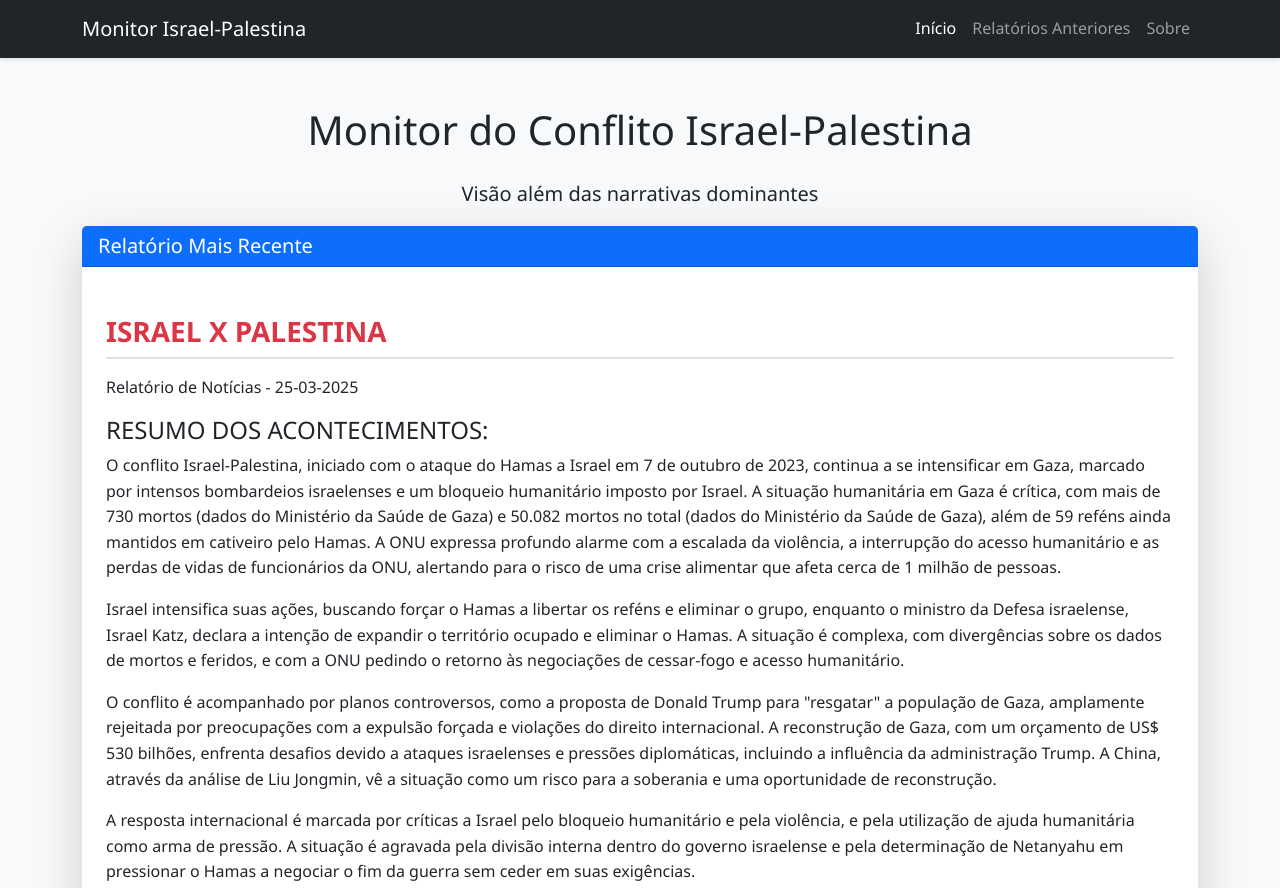
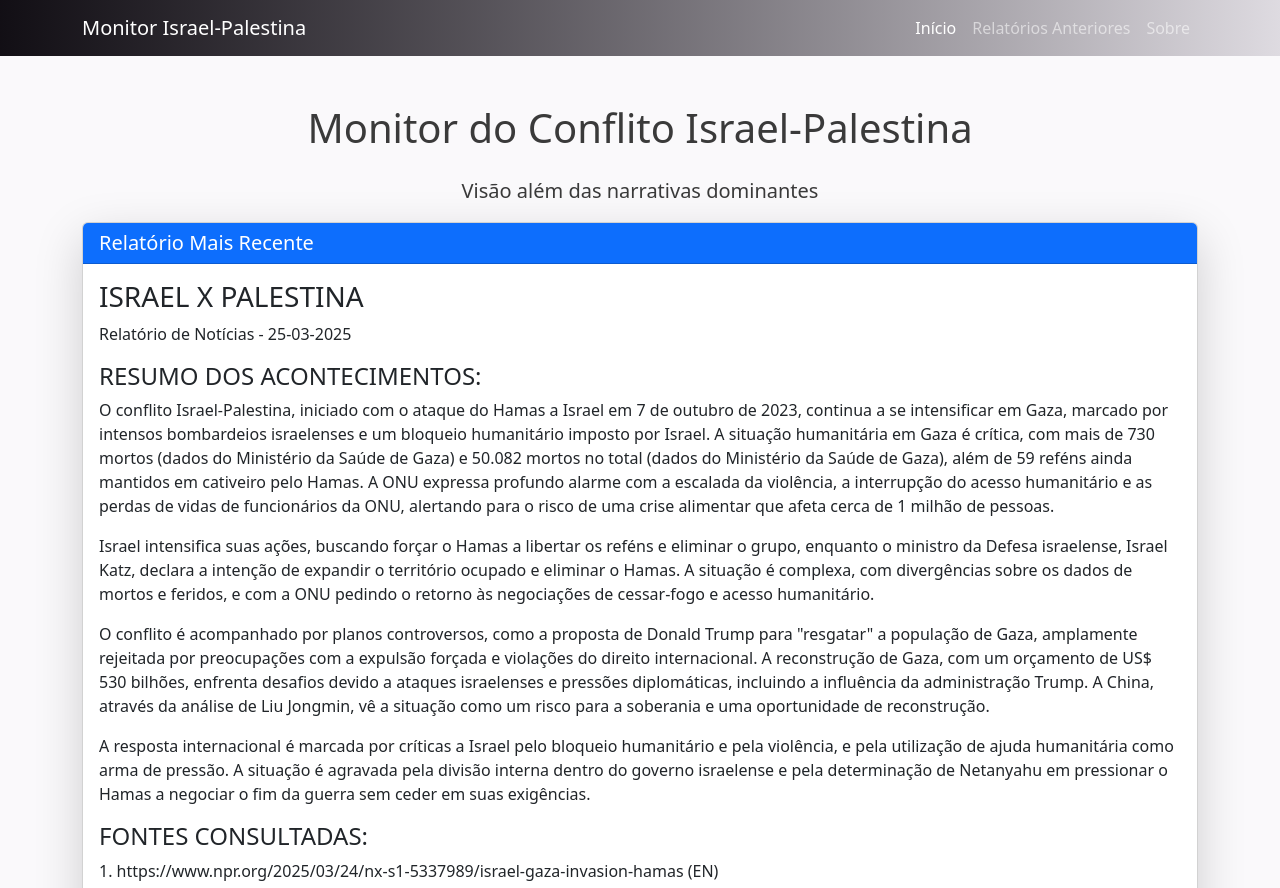
Before and after one commit to RaulCN/monitor_de_noticias_Israel_x_Palestina, a plain HTML site: page index.html in a window 1280 px wide. Shown: the top 888 px of the page. Drawn offline with nearby package versions, Linux system fonts and the light colour scheme; no server answers.

Commit message:
Update styles.css

```diff
--- a/styles.css
+++ b/styles.css
@@ -1,39 +1,31 @@
-/* Estilos gerais */
-body {
-  font-family: 'Segoe UI', Tahoma, Geneva, Verdana, sans-serif;
-  background-color: #f8f9fa;
-  line-height: 1.6;
+:root {
+  /* PALETA CIENTÍFICA */
+  --cor-primaria: #5A4A68;    /* Roxo dominante */
+  --cor-secundaria: #D4A373;  /* Dourado */
+  --cor-terciaria: #6B8C74;   /* Verde-cinza */
+
+  --neutro-escuro: #3A3A3A;
+  --neutro-medio: #7A6B89;
+  --neutro-claro: #D1C7D9;
+  --fundo: #FAF9FB;
 }
 
-/* Navegação */
-.navbar {
-  margin-bottom: 20px;
-  box-shadow: 0 2px 4px rgba(0, 0, 0, 0.1);
+/* APLICAÇÃO */
+body {
+  background: var(--fundo);
+  color: var(--neutro-escuro);
 }
 
-/* Cards */
-.card {
-  border: none;
-  box-shadow: 0 1px 3px rgba(0, 0, 0, 0.1);
-  transition: transform 0.2s;
+.navbar {
+  background: linear-gradient(
+    to right,
+    color-mix(in srgb, var(--cor-primaria) 20%, black),
+    color-mix(in srgb, var(--cor-primaria) 20%, white)
+  ) !important;
 }
 
-.card:hover {
-  transform: translateY(-2px);
+/* ANIMAÇÕES (teoria da atenção seletiva) */
+.nav-link:hover::after {
+  background: var(--cor-secundaria); /* Dourado atrai olhar */
+  height: 3px; /* Grossura aumentada para melhor percepção */
 }
-
-.card-header {
-  font-weight: 600;
-}
-
-/* Relatório */
-.relatorio-conteudo {
-  padding: 0.5rem;
-}
-
-.cabecalho-relatorio {
-  color: #dc3545;
-  margin: 1.5rem 0 1rem;
-  font-weight: 600;
-  border-bottom: 2px solid #dee2e6;
-  padding-bottom: 0.5rem;
```
